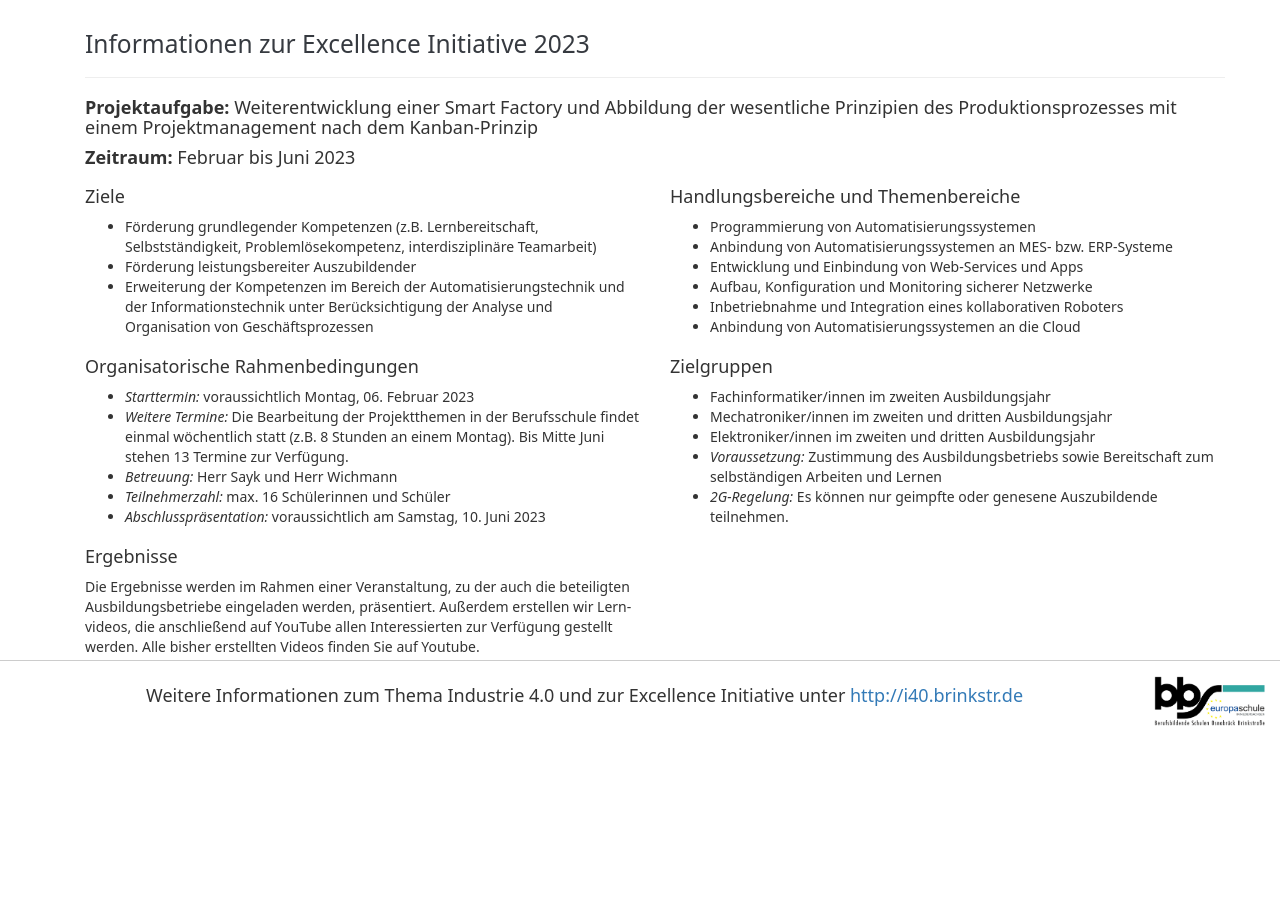
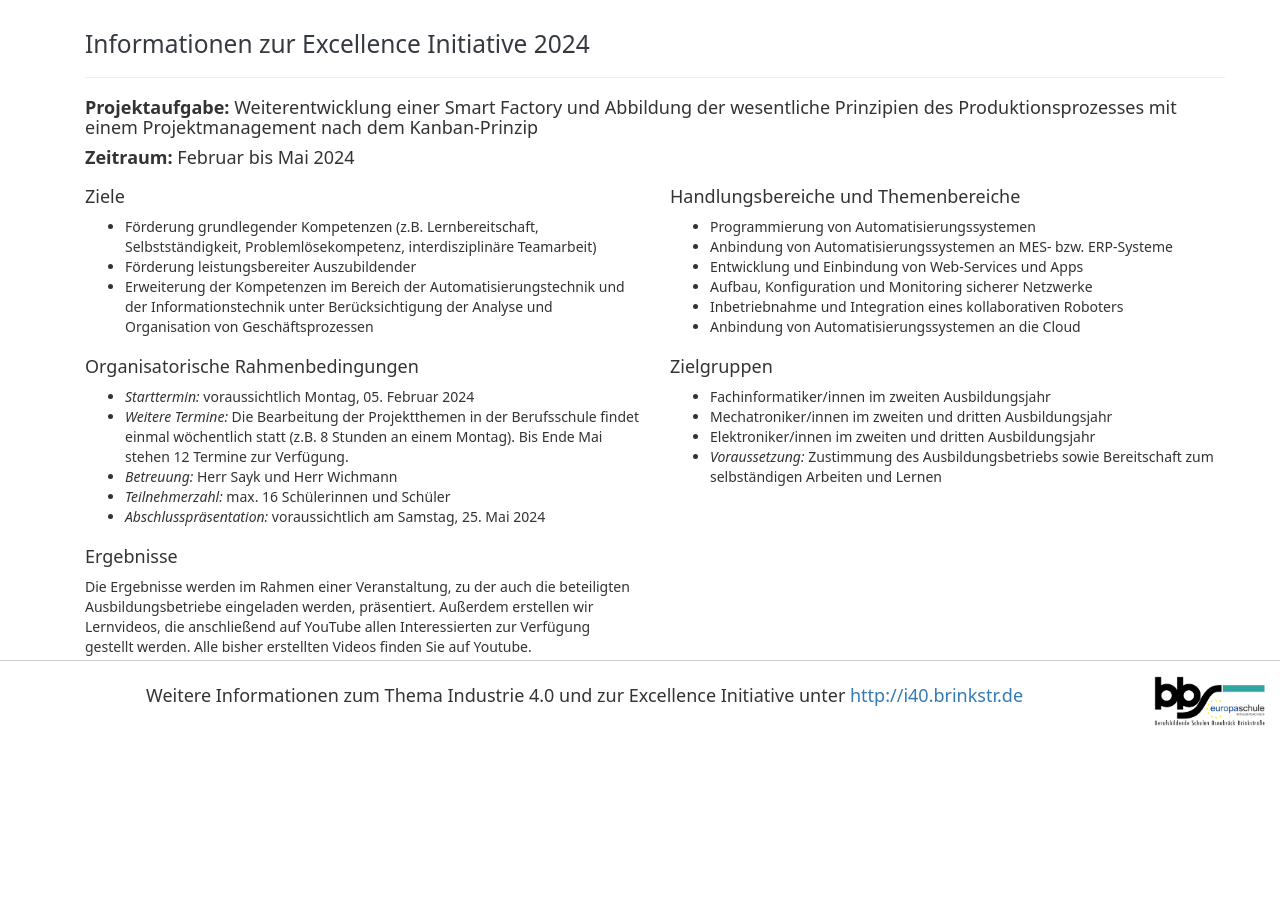
Before and after one commit to wichmann/evreg, a Flask app: page / in a window 1280 px wide. Shown: the part 59-960 px from the top of the page. Run offline with Flask 3, Linux system fonts and the light colour scheme; some libraries are stand-ins or nearby versions.

Commit message:
Update information for next year.

```diff
--- a/static/css/style.css
+++ b/static/css/style.css
@@ -96,6 +96,11 @@ h1 {
   float: left;
 }
 
+#studentdataform, #companydataform, #infoform {
+  padding-left: 15px;
+  padding-right: 6em;
+}
+
 label {
   color: #5f6988;
   margin-bottom: 3px;
--- a/templates/info.html
+++ b/templates/info.html
@@ -5,11 +5,11 @@
 {% block content %}
 <div class="container">
   <div class="page-header">
-    <h1>Informationen zur Excellence Initiative 2023</h1>
+    <h1>Informationen zur Excellence Initiative 2024</h1>
   </div>
   <h4><strong>Projektaufgabe:</strong> Weiterentwicklung einer Smart Factory und Abbildung der wesentliche Prinzipien
     des Produktionsprozesses mit einem Projektmanagement nach dem Kanban-Prinzip</h4>
-  <h4><strong>Zeitraum:</strong> Februar bis Juni 2023</h4>
+  <h4><strong>Zeitraum:</strong> Februar bis Mai 2024</h4>
 
   <div class="row">
     <div class="col-sm-6">
@@ -49,19 +49,19 @@
         <div class="card-body">
           <h4 class="card-title">Organisatorische Rahmenbedingungen</h4>
           <ul>
-            <li><em>Starttermin:</em> voraussichtlich <time datetime="2023-02-06">Montag, 06. Februar 2023</time></li>
+            <li><em>Starttermin:</em> voraussichtlich <time datetime="2024-02-05">Montag, 05. Februar 2024</time></li>
             <li><em>Weitere Termine:</em> Die Bearbeitung der Projektthemen in der Berufsschule findet einmal
-              wöchentlich statt (z.B. 8 Stunden an einem Montag). Bis Mitte Juni stehen 13 Termine zur Verfügung.</li>
+              wöchentlich statt (z.B. 8 Stunden an einem Montag). Bis Ende Mai stehen 12 Termine zur Verfügung.</li>
             <li><em>Betreuung:</em> Herr Sayk und Herr Wichmann</li>
             <li><em>Teilnehmerzahl:</em> max. 16 Schülerinnen und Schüler</li>
-            <li><em>Abschlusspräsentation:</em> voraussichtlich am <time datetime="2023-06-10">Samstag, 10. Juni
-                2023</time></li>
+            <li><em>Abschlusspräsentation:</em> voraussichtlich am <time datetime="2023-06-10">Samstag, 25. Mai
+                2024</time></li>
           </ul>
         </div>
       </div>
     </div>
     <div class="col-sm-6">
-      <div class="card">
+      <div class="card bg-light border-secondary">
         <div class="card-body">
           <h4 class="card-title">Zielgruppen</h4>
           <ul>
@@ -70,7 +70,6 @@
             <li>Elektroniker/innen im zweiten und dritten Ausbildungsjahr</li>
             <li><em>Voraussetzung: </em> Zustimmung des Ausbildungsbetriebs sowie Bereitschaft zum selbständigen
               Arbeiten und Lernen</li>
-            <li><em>2G-Regelung:</em> Es können nur geimpfte oder genesene Auszubildende teilnehmen.</li>
           </ul>
         </div>
       </div>
@@ -83,8 +82,8 @@
         <div class="card-body">
           <h4 class="card-title">Ergebnisse</h4>
           <p class="card-text">Die Ergebnisse werden im Rahmen einer Veranstaltung, zu der auch die beteiligten
-            Ausbildungsbetriebe eingeladen werden, präsentiert. Außerdem erstellen wir Lern­videos, die anschließend auf
-            YouTube allen Interessierten zur Verfügung gestellt wer­den. Alle bisher erstellten Videos finden Sie auf
+            Ausbildungsbetriebe eingeladen werden, präsentiert. Außerdem erstellen wir Lernvideos, die anschließend auf
+            YouTube allen Interessierten zur Verfügung gestellt werden. Alle bisher erstellten Videos finden Sie auf
             Youtube.</p>
           <a target="_blank" href="https://www.youtube.com/channel/UCqYoKSk15FAgnAboGUXaIlQ"
             class="btn btn-primary">YouTube</a>
@@ -94,7 +93,7 @@
   </div>
   {% if config['ENLIST_OPEN'] %}
   <div class="register-block">
-    <h4>Anmeldung bis spätestens <time datetime="2022-12-16">16. Dezember 2022</time>!</h4>
+    <h4>Anmeldung bis spätestens <time datetime="2024-01-12">12. Januar 2024</time>!</h4>
     <p><a href="register"><button type="button" class="btn btn-success">Zur Anmeldung</button></a></p>
     {% endif %}
   </div>
--- a/templates/layout.html
+++ b/templates/layout.html
@@ -1,30 +1,18 @@
-<!DOCTYPE html>
+<!doctype html>
 <html lang="de">
 
 <head>
     <meta charset="utf-8">
-    <meta http-equiv="X-UA-Compatible" content="IE=edge">
     <meta name="viewport" content="width=device-width, initial-scale=1">
     <title>{% block title %}{% endblock %}</title>
 
-    <!-- jQuery (necessary for Bootstrap's JavaScript plugins) -->
-    <!--script src="https://code.jquery.com/jquery-1.12.4.min.js" integrity="sha384-nvAa0+6Qg9clwYCGGPpDQLVpLNn0fRaROjHqs13t4Ggj3Ez50XnGQqc/r8MhnRDZ" crossorigin="anonymous"></script-->
-    <script src="https://cdnjs.cloudflare.com/ajax/libs/jquery/3.6.0/jquery.min.js"
-        integrity="sha512-894YE6QWD5I59HgZOGReFYm4dnWc1Qt5NtvYSaNcOP+u1T9qYdvdihz0PPSiiqn/+/3e7Jo4EaG7TubfWGUrMQ=="
-        crossorigin="anonymous" referrerpolicy="no-referrer"></script>
-
     <!-- Latest compiled and minified CSS -->
-    <link rel="stylesheet" href="https://stackpath.bootstrapcdn.com/bootstrap/3.4.1/css/bootstrap.min.css"
-        integrity="sha384-HSMxcRTRxnN+Bdg0JdbxYKrThecOKuH5zCYotlSAcp1+c8xmyTe9GYg1l9a69psu" crossorigin="anonymous">
+    <link rel="stylesheet" href="https://cdn.jsdelivr.net/npm/bootstrap@3.3.7/dist/css/bootstrap.min.css"
+        integrity="sha384-BVYiiSIFeK1dGmJRAkycuHAHRg32OmUcww7on3RYdg4Va+PmSTsz/K68vbdEjh4u" crossorigin="anonymous">
 
     <!-- Optional theme -->
-    <link rel="stylesheet" href="https://stackpath.bootstrapcdn.com/bootstrap/3.4.1/css/bootstrap-theme.min.css"
-        integrity="sha384-6pzBo3FDv/PJ8r2KRkGHifhEocL+1X2rVCTTkUfGk7/0pbek5mMa1upzvWbrUbOZ" crossorigin="anonymous">
-
-    <!-- Latest compiled and minified JavaScript -->
-    <script src="https://stackpath.bootstrapcdn.com/bootstrap/3.4.1/js/bootstrap.min.js"
-        integrity="sha384-aJ21OjlMXNL5UyIl/XNwTMqvzeRMZH2w8c5cRVpzpU8Y5bApTppSuUkhZXN0VxHd"
-        crossorigin="anonymous"></script>
+    <link rel="stylesheet" href="https://cdn.jsdelivr.net/npm/bootstrap@3.3.7/dist/css/bootstrap-theme.min.css"
+        integrity="sha384-rHyoN1iRsVXV4nD0JutlnGaslCJuC7uwjduW9SVrLvRYooPp2bWYgmgJQIXwl/Sp" crossorigin="anonymous">
 
     <link rel="stylesheet" type="text/css" href="{{url_for('static', filename='css/style.css')}}">
     <link rel="shortcut icon" href="{{url_for('static', filename='images/favicon.ico')}}" type="image/x-icon" />
@@ -60,7 +48,8 @@
         </div>
     </nav>
 
-    <div class="container" role="main"></div>
+    <div class=" container" role="main">
+            </div>
 
             <div id="mainblock" class="container">
                 {% block content %}{% endblock %}
@@ -76,6 +65,16 @@
             </div>
 
         </div>
+
+        <!-- Optional JavaScript -->
+        <!-- jQuery first, then Bootstrap JS -->
+        <script src="https://code.jquery.com/jquery-3.3.1.slim.min.js"
+            integrity="sha384-q8i/X+965DzO0rT7abK41JStQIAqVgRVzpbzo5smXKp4YfRvH+8abtTE1Pi6jizo"
+            crossorigin="anonymous"></script>
+        <!-- Latest compiled and minified JavaScript -->
+        <script src="https://cdn.jsdelivr.net/npm/bootstrap@3.3.7/dist/js/bootstrap.min.js"
+            integrity="sha384-Tc5IQib027qvyjSMfHjOMaLkfuWVxZxUPnCJA7l2mCWNIpG9mGCD8wGNIcPD7Txa"
+            crossorigin="anonymous"></script>
 </body>
 
 </html>
```
Also changed, not shown: templates/register.html (+8 -4 lines). Lines whose indentation alone changed are shown as unchanged.
